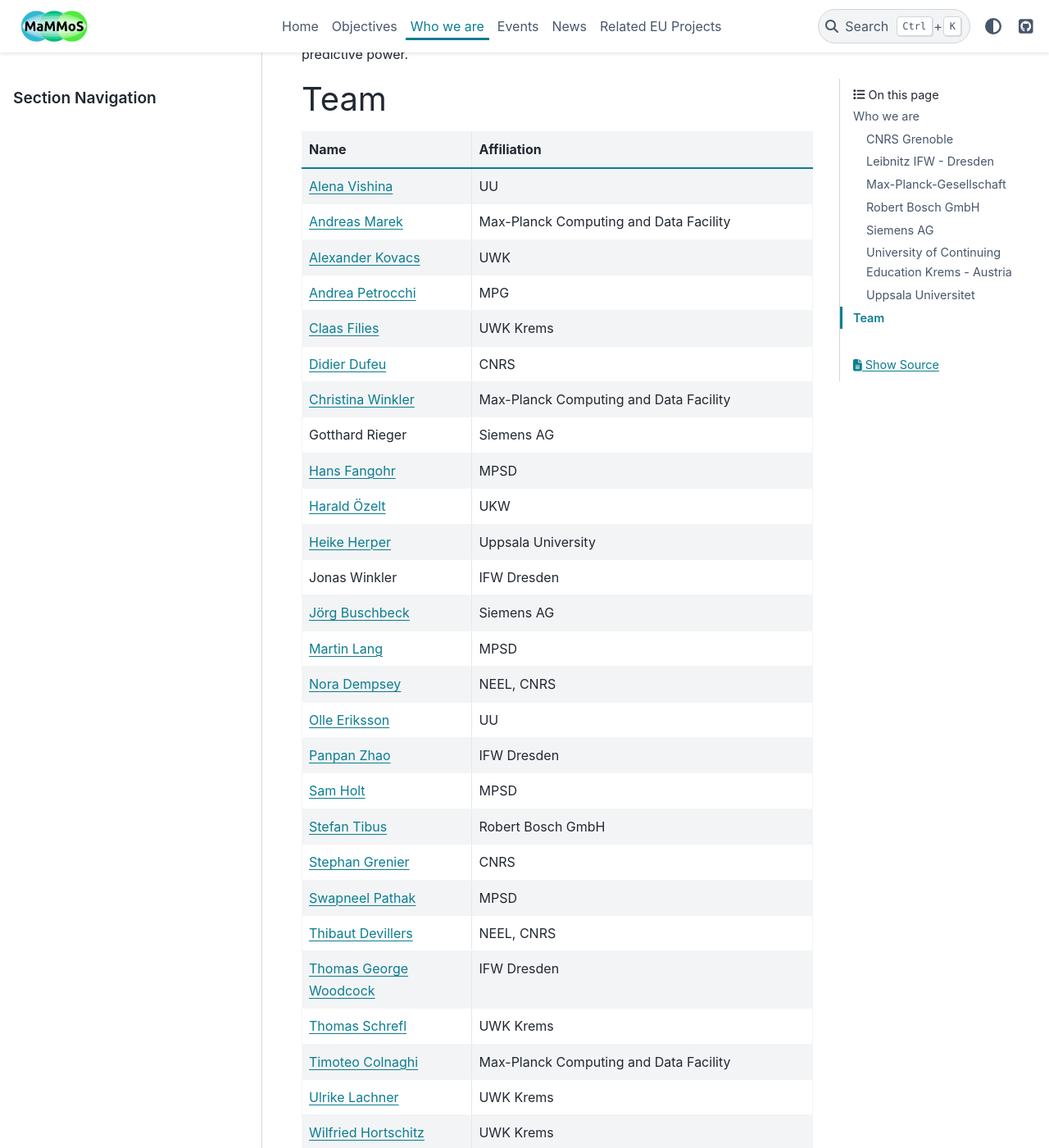
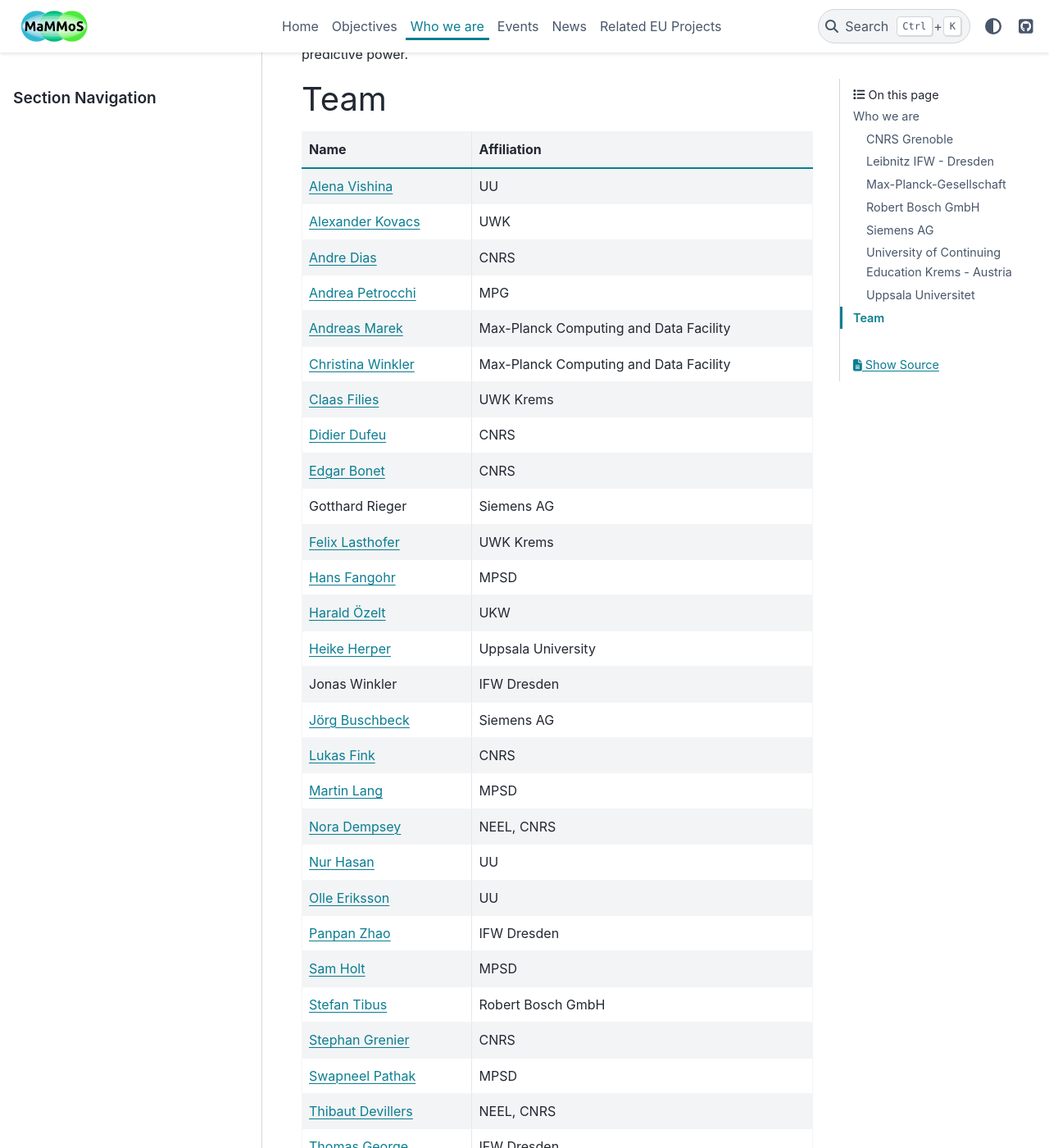
Before and after one commit to MaMMoS-project/MaMMos-project.github.io, a Sphinx documentation site: the page built from source/who-we-are.rst, in a window 1280 px wide and 1400 px high, scrolled down 2572 px. Shown: the whole window at 82% size. Built offline with Sphinx 7.4.7 and the PyData theme 0.15.4, drawn with Linux system fonts in a browser that asks for light colours.

Commit message:
feat(who-we-are): Add new people, fix order
- Added new people:
    - Andre Dias, CNRS
    - Edgar Bonet, CNRS
    - Felix Lasthofer, UWK Krems
    - Lukas Fink, CNRS
    - Nur Hasan, UU
- Fixed alphabetic order.

```diff
--- a/source/who-we-are.rst
+++ b/source/who-we-are.rst
@@ -96,24 +96,29 @@
     :widths: 50, 100
 
     "`Alena Vishina <https://www.uu.se/en/contact-and-organisation/staff?query=N18-2312>`_", "UU"
+    "`Alexander Kovacs <https://www.donau-uni.ac.at/de/universitaet/organisation/mitarbeiterinnen/person/4295279727>`_", "UWK"
+    "`Andre Dias <https://www.linkedin.com/in/andreluisbd/>`_", "CNRS"
+    "`Andrea Petrocchi <https://www.mpsd.mpg.de/person/135275/2736>`_", "MPG"
     "`Andreas Marek <https://www.mpcdf.mpg.de/person/110526>`_", "Max-Planck Computing and Data Facility"
-    "`Alexander Kovacs <https://www.donau-uni.ac.at/de/universitaet/organisation/mitarbeiterinnen/person/4295279727>`_", "UWK"
-    "`Andrea Petrocchi <https://www.mpsd.mpg.de/person/135275/2736>`_", "MPG"
+    "`Christina Winkler <https://christina-winkler.github.io/about.html>`_", "Max-Planck Computing and Data Facility"
     "`Claas Filies <https://www.donau-uni.ac.at/de/universitaet/organisation/mitarbeiterinnen/person/4295351041>`_", "UWK Krems"
     "`Didier Dufeu <https://magnetometrie.cnrs.fr/utilisateurs/ddufeu/>`_", "CNRS"
-    "`Christina Winkler <https://christina-winkler.github.io/about.html>`_", "Max-Planck Computing and Data Facility"
+    "`Edgar Bonet <https://www.researchgate.net/profile/Edgar-Bonet>`_", "CNRS"
     "Gotthard Rieger", "Siemens AG"
+    "`Felix Lasthofer <https://www.donau-uni.ac.at/de/universitaet/organisation/mitarbeiterinnen/person/4295344824>`_", "UWK Krems"
     "`Hans Fangohr <https://www.mpsd.mpg.de/person/109584>`_", "MPSD"
     "`Harald Özelt <http://wwwpub.donau-uni.ac.at/de/universitaet/organisation/mitarbeiterinnen/person/4295273246>`_", "UKW"
     "`Heike Herper <https://www.uu.se/en/contact-and-organisation/staff?query=N11-709>`_", "Uppsala University"
     "Jonas Winkler", "IFW Dresden"
-    "`Jörg Buschbeck <https://www.linkedin.com/in/j%C3%B6rg-buschbeck-96305931/?originalSubdomain=de>`_", "Siemens AG"
+    "`Jörg Buschbeck <https://www.linkedin.com/in/j%C3%B6rg-buschbeck-96305931/>`_", "Siemens AG"
+    "`Lukas Fink <https://www.linkedin.com/in/dr-lukas-fink-507159236/>`_", "CNRS"
     "`Martin Lang <https://www.mpsd.mpg.de/person/111499/2736>`_", "MPSD"
     "`Nora Dempsey <https://www.cnrs.fr/en/person/nora-dempsey>`_", "NEEL, CNRS"
+    "`Nur Hasan <https://www.uu.se/en/contact-and-organisation/staff?query=N24-921>`_", "UU"
     "`Olle Eriksson <https://www.uu.se/en/contact-and-organisation/staff?query=AA120>`_", "UU"
     "`Panpan Zhao <https://www.researchgate.net/profile/Panpan-Zhao-3>`_", "IFW Dresden"
     "`Sam Holt <https://www.mpsd.mpg.de/person/124786>`_", "MPSD"
-    "`Stefan Tibus <https://www.linkedin.com/in/stefantibus/?original_referer=https%3A%2F%2Fwww%2Ebing%2Ecom%2F&originalSubdomain=de>`_", "Robert Bosch GmbH"
+    "`Stefan Tibus <https://www.linkedin.com/in/stefantibus/>`_", "Robert Bosch GmbH"
     "`Stephan Grenier <https://www.linkedin.com/in/st%C3%A9phane-grenier-158b2221b/>`_", "CNRS"
     "`Swapneel Pathak <https://www.mpsd.mpg.de/person/122138/2736>`_", "MPSD"
     "`Thibaut Devillers <https://www.linkedin.com/in/thibaut-devillers-5b92065/>`_", "NEEL, CNRS"
```
